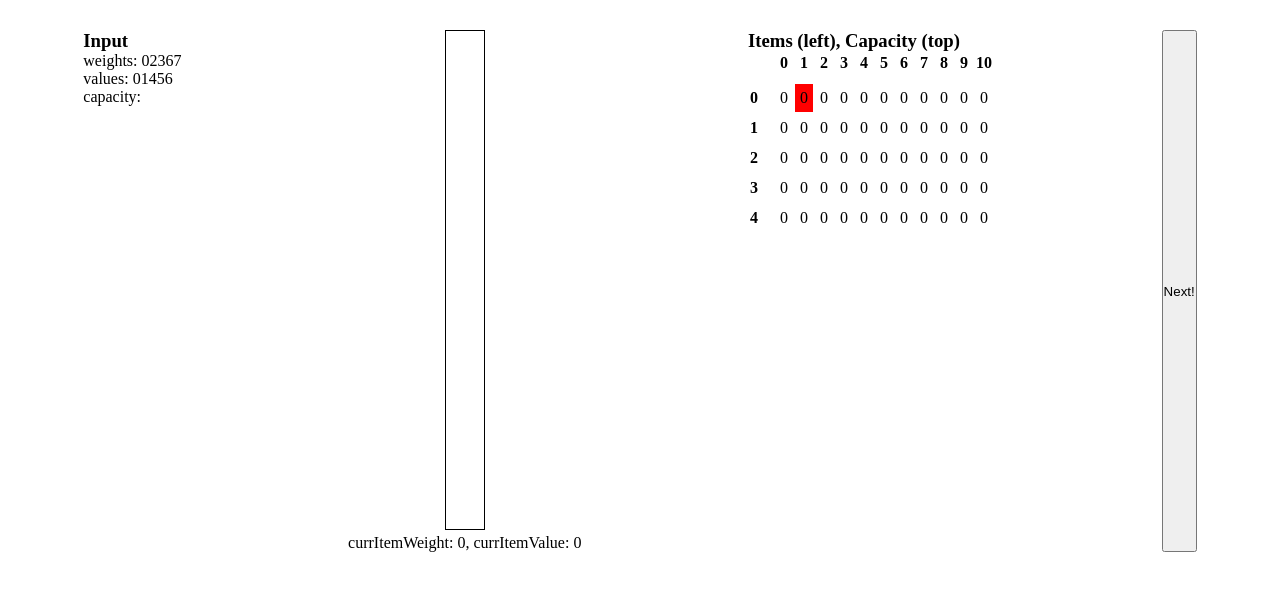
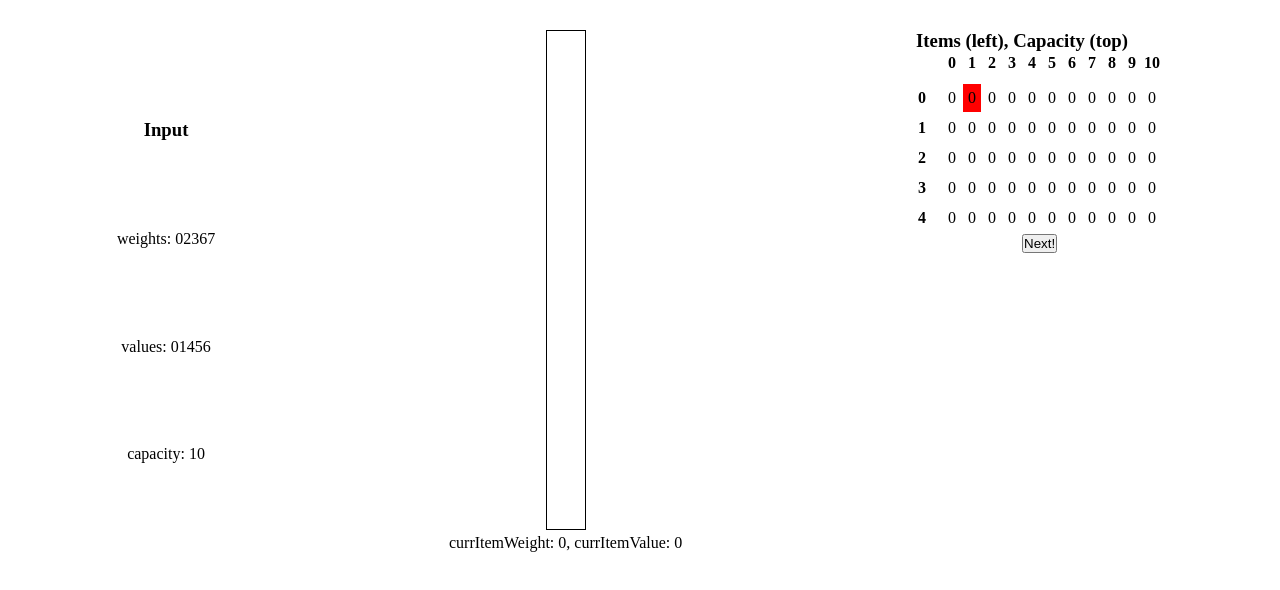
Before and after one commit to rose-paul/DP_vizualization, a React app: page / in a window 1280 px wide. Shown: the top 590 px of the page. Built offline with nearby package versions, Linux system fonts and the light colour scheme.

Commit message:
basic css layout

```diff
--- a/css/index.css
+++ b/css/index.css
@@ -10,7 +10,20 @@
     padding-top: 30px;
 }
 
-.knapsack-inner {
+.knapsack-inner--input {
+    display: flex;
+    flex-direction: column;
+    justify-content: space-evenly;
+    align-items: center;
+}
+
+.knapsack-inner--capacity {
+    display: flex;
+    flex-direction: column;
+    align-items: center;
+}
+
+.knapsack-inner--steps {
     display: flex;
     flex-direction: column;
     align-items: center;
--- a/src/knapsack.jsx
+++ b/src/knapsack.jsx
@@ -47,14 +47,16 @@ const Knapsack = ({stepFunc}) => { // eventually, take props from user input
 
     return (
         <div className="knapsack-outer">
-            <ProblemData weights={weights} values={values} capacity={maxCapacity} />
-            <div className="knapsack-inner">
+            <ProblemData weights={weights} values={values} maxCapacity={maxCapacity} />
+            <div className="knapsack-inner--capacity">
                 {/* add current bag capacity here */}
                 <CapacityChart width={40} height={500} data={[data[0]]} maxCapacity={maxCapacity} />
                 <span>currItemWeight: {data[0]}, currItemValue: {data[1]}</span>
             </div>
-            <DynamicProgrammingTable dpTable={dpTable} currCoords={currCoords} currWeight={data[0]} />
-            <button onClick={() => setalgoI(oldI => oldI+1)}>Next!</button>
+            <div className="knapsack-inner--steps">
+                <DynamicProgrammingTable dpTable={dpTable} currCoords={currCoords} currWeight={data[0]} />
+                <button onClick={() => setalgoI(oldI => oldI+1)}>Next!</button>
+            </div>
         </div>
     );
 }
--- a/src/problemData.jsx
+++ b/src/problemData.jsx
@@ -1,7 +1,7 @@
 import React from 'react';
 
-const ProblemData = ({weights, values, maxCapacity}) => (
-  <div>
+const ProblemData = ({ weights, values, maxCapacity }) => (
+  <div className="knapsack-inner--input">
     <h3>Input</h3>
     <p>weights: {weights}</p>
     <p>values: {values}</p>
```
Also changed, not shown: 1 other file (tests, documents, lock files or other folders).
